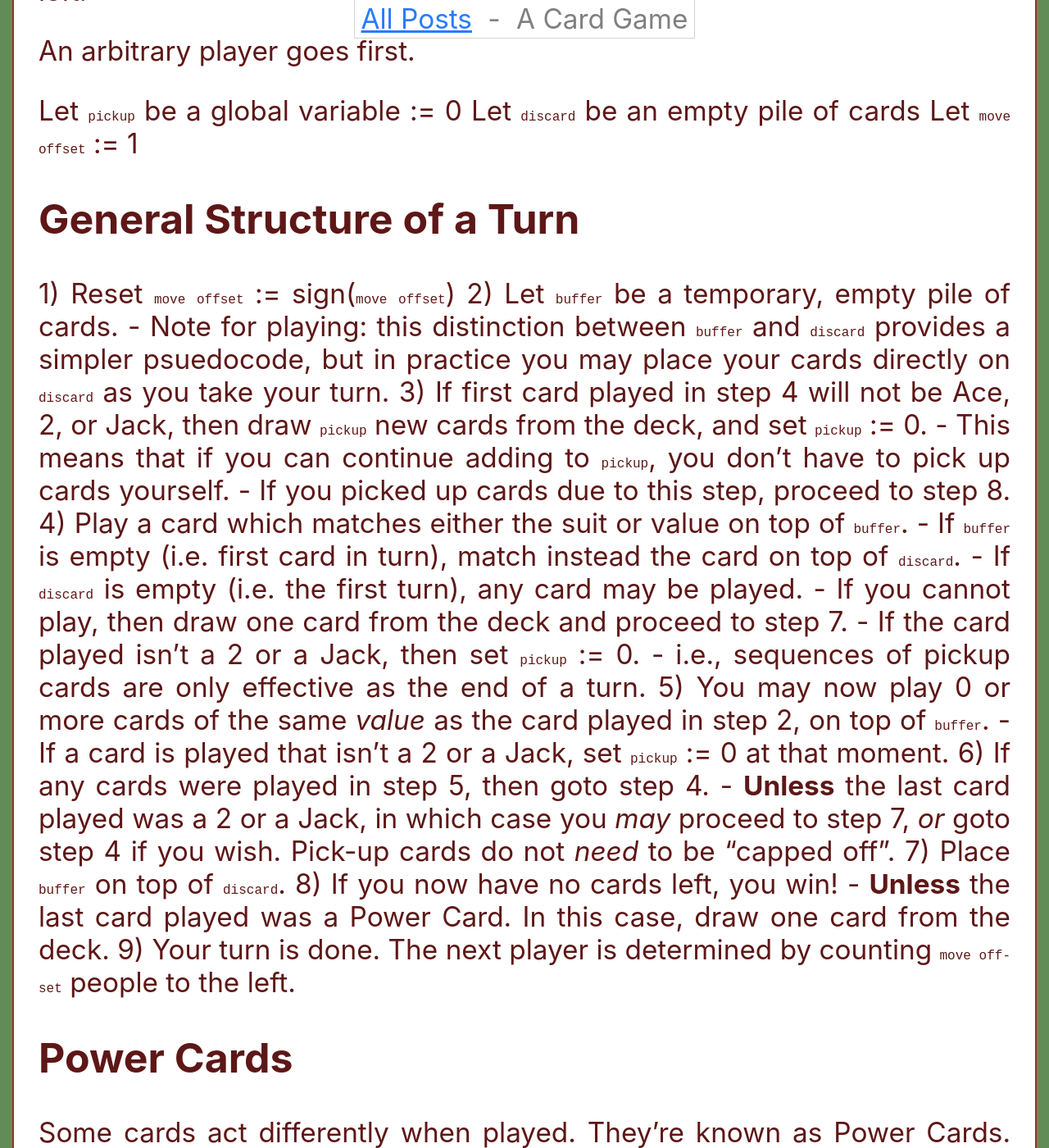
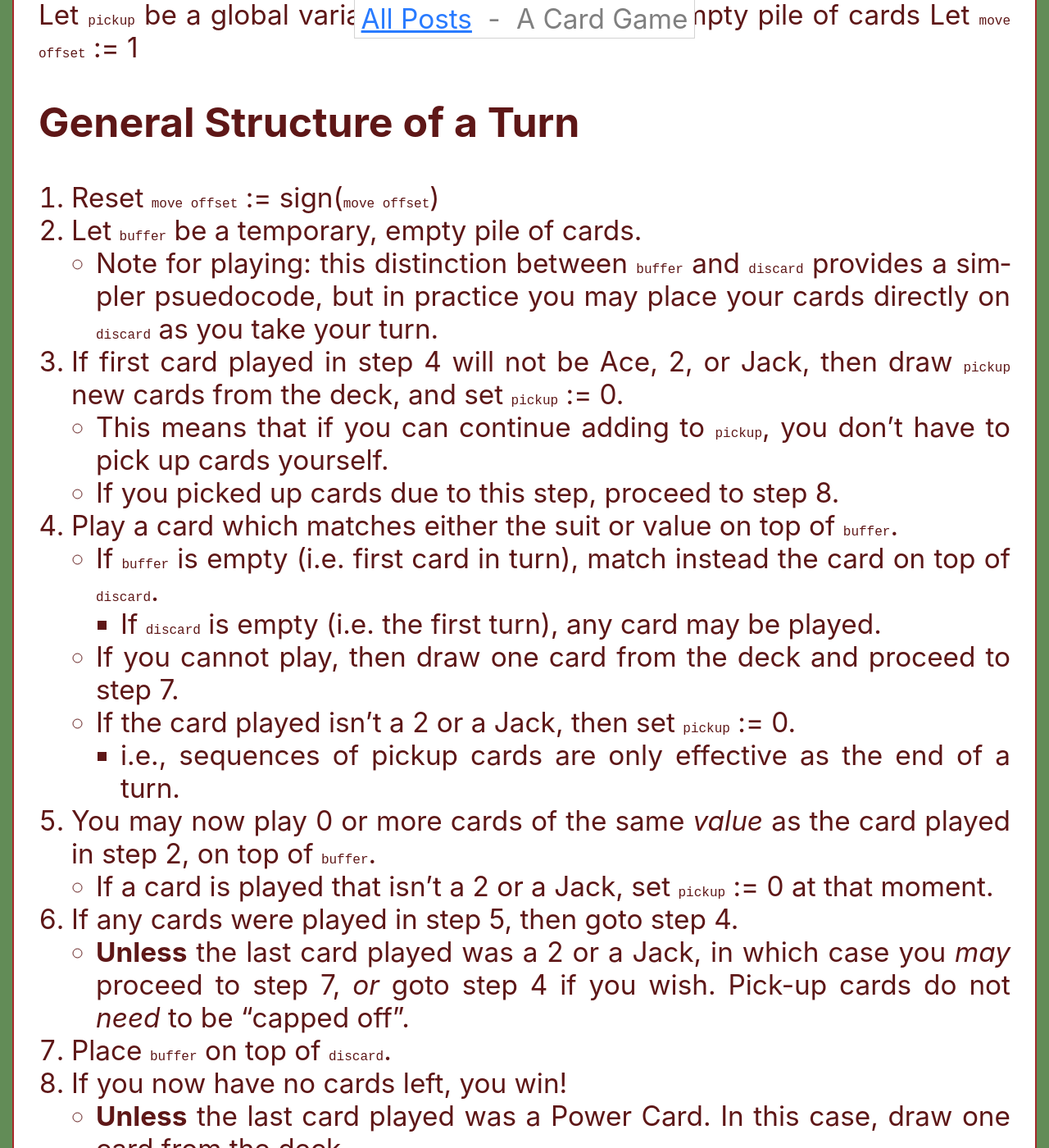
Before and after one commit to j4cobgarby/j4cobgarby.github.io, a Jekyll site: the page built from blog/_posts/2024-07-22-A-Card-Game.md, in a window 1280 px wide and 1400 px high, scrolled down 1571 px. Shown: the whole window at 82% size. Built offline with Jekyll 4.4.1, drawn with Linux system fonts in a browser that asks for light colours; some web fonts are replaced; some of the changed text lies outside the part shown.

Commit message:
fix formatting

```diff
--- a/blog/_posts/2024-07-22-A-Card-Game.md
+++ b/blog/_posts/2024-07-22-A-Card-Game.md
@@ -33,17 +31,17 @@ Let `move offset` := 1
 
 ## General Structure of a Turn
 
- 1) Reset `move offset` := sign(`move offset`)
- 2) Let `buffer` be a temporary, empty pile of cards.
+ 1. Reset `move offset` := sign(`move offset`)
+ 2. Let `buffer` be a temporary, empty pile of cards.
     - Note for playing: this distinction between `buffer` and `discard`
         provides a simpler psuedocode, but in practice you may place your cards
         directly on `discard` as you take your turn.
- 3) If first card played in step 4 will not be Ace, 2, or Jack,
+ 3. If first card played in step 4 will not be Ace, 2, or Jack,
     then draw `pickup` new cards from the deck, and set `pickup` := 0.
     - This means that if you can continue adding to `pickup`, you don't have to
         pick up cards yourself.
     - If you picked up cards due to this step, proceed to step 8.
- 4) Play a card which matches either the suit or value on top of `buffer`.
+ 4. Play a card which matches either the suit or value on top of `buffer`.
     - If `buffer` is empty (i.e. first card in turn), match instead the card on
         top of `discard`.
         - If `discard` is empty (i.e. the first turn), any card may be played.
@@ -52,19 +50,19 @@ Let `move offset` := 1
     - If the card played isn't a 2 or a Jack, then set `pickup` := 0.
         - i.e., sequences of pickup cards are only effective as the end of a
             turn.
- 5) You may now play 0 or more cards of the same _value_ as the card played in
+ 5. You may now play 0 or more cards of the same _value_ as the card played in
     step 2, on top of `buffer`.
     - If a card is played that isn't a 2 or a Jack, set `pickup` := 0 at that
         moment.
- 6) If any cards were played in step 5, then goto step 4.
+ 6. If any cards were played in step 5, then goto step 4.
     - **Unless** the last card played was a 2 or a Jack, in which case you _may_
         proceed to step 7, _or_ goto step 4 if you wish. Pick-up cards do not
         _need_ to be "capped off".
- 7) Place `buffer` on top of `discard`.
- 8) If you now have no cards left, you win!
+ 7. Place `buffer` on top of `discard`.
+ 8. If you now have no cards left, you win!
     - **Unless** the last card played was a Power Card. In this case, draw one
         card from the deck.
- 9) Your turn is done. The next player is determined by counting `move offset`
+ 9. Your turn is done. The next player is determined by counting `move offset`
     people to the left.
 
 ## Power Cards
```
Also changed, not shown: other parts of blog/_posts/2024-07-22-A-Card-Game.md (+0 -2 lines).
